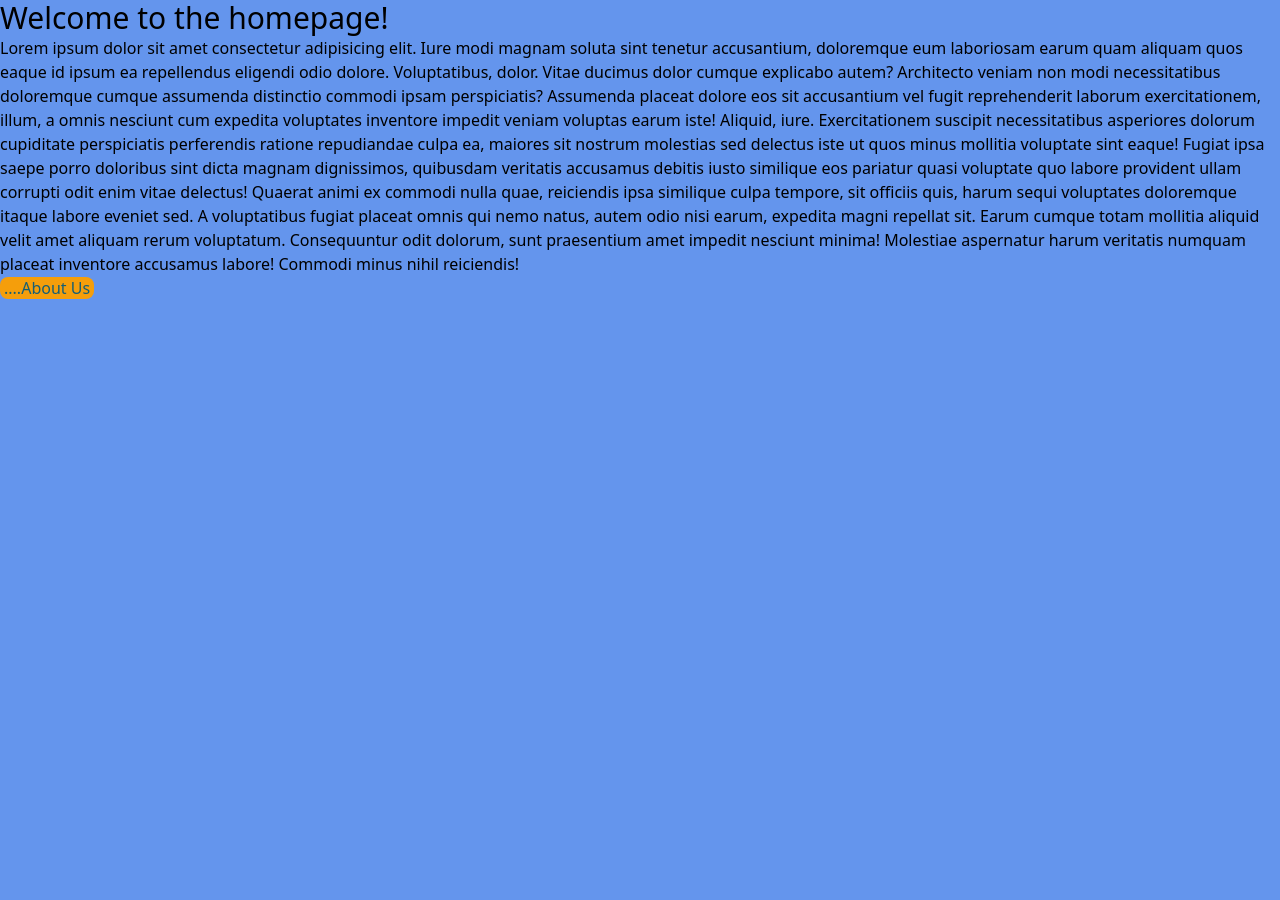
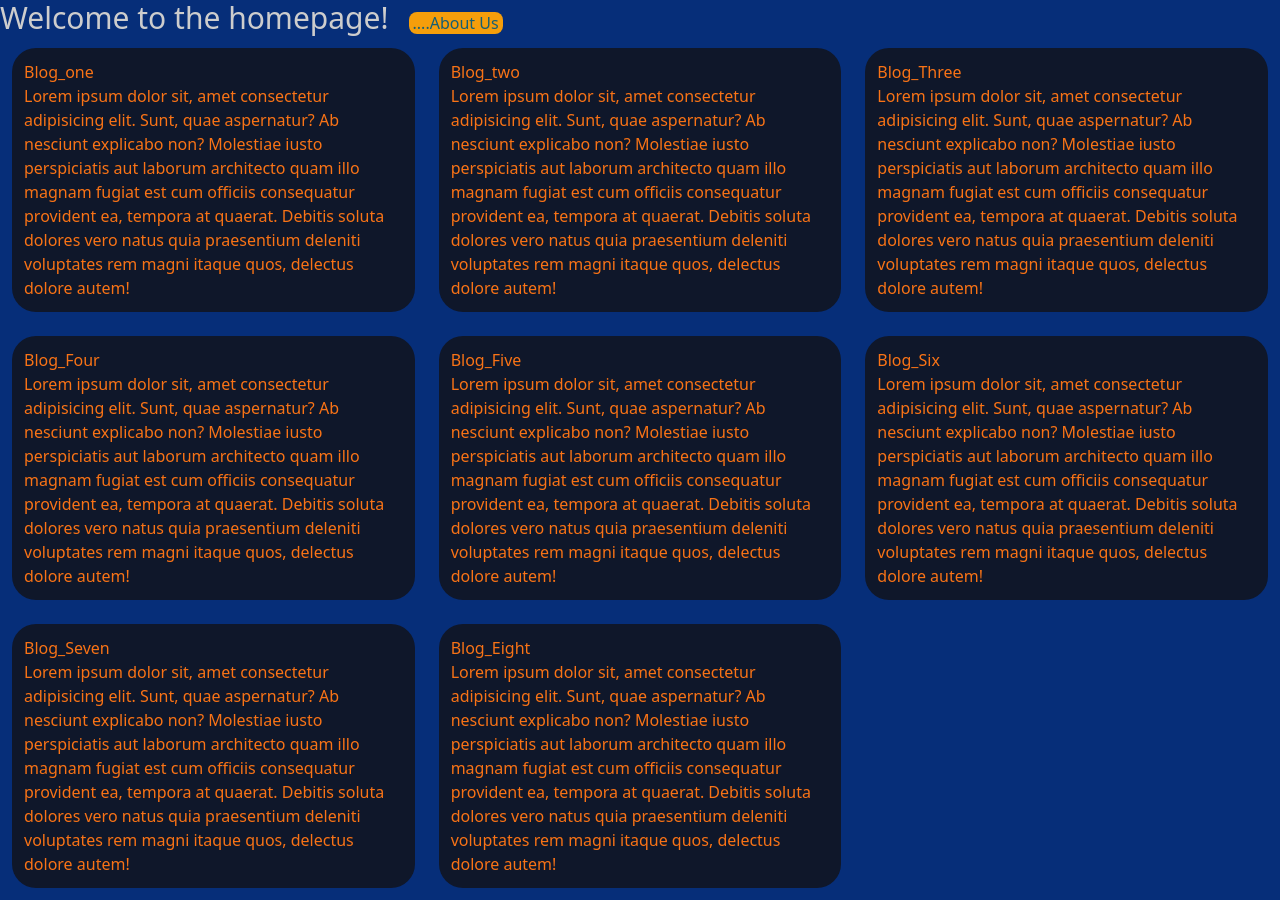
Before and after one commit to shbhm-0711/react-blog, a React (Create React App) app: page / in a window 1280 px wide. Before the commit the page ends 800 px from the top, so only its background shows below. Built offline with nearby package versions, Linux system fonts and the light colour scheme.

Commit message:
added blog browsing functionality

```diff
--- a/src/App.css
+++ b/src/App.css
@@ -1,3 +1,4 @@
 body{
-  background-color: cornflowerblue;
+  background-color: rgb(6, 46, 121);
+  color:rgb(205, 205, 205);
 }
--- a/src/App.js
+++ b/src/App.js
@@ -12,11 +12,41 @@ function App() {
       title: "Blog_one",
       body: "Lorem ipsum dolor sit, amet consectetur adipisicing elit. Sunt, quae aspernatur? Ab nesciunt explicabo non? Molestiae iusto perspiciatis aut laborum architecto quam illo magnam fugiat est cum officiis consequatur provident ea, tempora at quaerat. Debitis soluta dolores vero natus quia praesentium deleniti voluptates rem magni itaque quos, delectus dolore autem!",
     },
-    // {
-    //   id: 2,
-    //   title: "Blog_two",
-    //   body: "Lorem ipsum dolor sit, amet consectetur adipisicing elit. Sunt, quae aspernatur? Ab nesciunt explicabo non? Molestiae iusto perspiciatis aut laborum architecto quam illo magnam fugiat est cum officiis consequatur provident ea, tempora at quaerat. Debitis soluta dolores vero natus quia praesentium deleniti voluptates rem magni itaque quos, delectus dolore autem!",
-    // },
+    {
+      id: 2,
+      title: "Blog_two",
+      body: "Lorem ipsum dolor sit, amet consectetur adipisicing elit. Sunt, quae aspernatur? Ab nesciunt explicabo non? Molestiae iusto perspiciatis aut laborum architecto quam illo magnam fugiat est cum officiis consequatur provident ea, tempora at quaerat. Debitis soluta dolores vero natus quia praesentium deleniti voluptates rem magni itaque quos, delectus dolore autem!",
+    },
+    {
+      id: 3,
+      title: "Blog_Three",
+      body: "Lorem ipsum dolor sit, amet consectetur adipisicing elit. Sunt, quae aspernatur? Ab nesciunt explicabo non? Molestiae iusto perspiciatis aut laborum architecto quam illo magnam fugiat est cum officiis consequatur provident ea, tempora at quaerat. Debitis soluta dolores vero natus quia praesentium deleniti voluptates rem magni itaque quos, delectus dolore autem!",
+    },
+    {
+      id: 4,
+      title: "Blog_Four",
+      body: "Lorem ipsum dolor sit, amet consectetur adipisicing elit. Sunt, quae aspernatur? Ab nesciunt explicabo non? Molestiae iusto perspiciatis aut laborum architecto quam illo magnam fugiat est cum officiis consequatur provident ea, tempora at quaerat. Debitis soluta dolores vero natus quia praesentium deleniti voluptates rem magni itaque quos, delectus dolore autem!",
+    },
+    {
+      id: 5,
+      title: "Blog_Five",
+      body: "Lorem ipsum dolor sit, amet consectetur adipisicing elit. Sunt, quae aspernatur? Ab nesciunt explicabo non? Molestiae iusto perspiciatis aut laborum architecto quam illo magnam fugiat est cum officiis consequatur provident ea, tempora at quaerat. Debitis soluta dolores vero natus quia praesentium deleniti voluptates rem magni itaque quos, delectus dolore autem!",
+    },
+    {
+      id: 6,
+      title: "Blog_Six",
+      body: "Lorem ipsum dolor sit, amet consectetur adipisicing elit. Sunt, quae aspernatur? Ab nesciunt explicabo non? Molestiae iusto perspiciatis aut laborum architecto quam illo magnam fugiat est cum officiis consequatur provident ea, tempora at quaerat. Debitis soluta dolores vero natus quia praesentium deleniti voluptates rem magni itaque quos, delectus dolore autem!",
+    },
+    {
+      id: 7,
+      title: "Blog_Seven",
+      body: "Lorem ipsum dolor sit, amet consectetur adipisicing elit. Sunt, quae aspernatur? Ab nesciunt explicabo non? Molestiae iusto perspiciatis aut laborum architecto quam illo magnam fugiat est cum officiis consequatur provident ea, tempora at quaerat. Debitis soluta dolores vero natus quia praesentium deleniti voluptates rem magni itaque quos, delectus dolore autem!",
+    },
+    {
+      id: 8,
+      title: "Blog_Eight",
+      body: "Lorem ipsum dolor sit, amet consectetur adipisicing elit. Sunt, quae aspernatur? Ab nesciunt explicabo non? Molestiae iusto perspiciatis aut laborum architecto quam illo magnam fugiat est cum officiis consequatur provident ea, tempora at quaerat. Debitis soluta dolores vero natus quia praesentium deleniti voluptates rem magni itaque quos, delectus dolore autem!",
+    },
   ];
 
   return (
--- a/src/Blog.js
+++ b/src/Blog.js
@@ -1,5 +1,5 @@
 import React, { useEffect, useState } from "react";
-import { useParams } from "react-router-dom";
+import { Link, useParams } from "react-router-dom";
 
 const Blog = (props) => {
   const { id } = useParams();
@@ -9,11 +9,20 @@ const Blog = (props) => {
     if (blogn) {
       setBlog(blogn);
     }
-  }, []);
+  }, [id, props.blogs]);
   return (
     <>
-      <h1>{blog.title}</h1>
-      <p>{blog.body}</p>
+      <Link className="bg-amber-500 text-cyan-800 rounded-lg p-1 m-2" to="/">
+        ← go back
+      </Link>
+      {blog ? (
+        <>
+          <h1>{blog.title}</h1>
+          <p>{blog.body}</p>
+        </>
+      ) : (
+        <h1>Searching</h1>
+      )}
     </>
   );
 };
--- /dev/null
+++ b/src/Card.js
@@ -0,0 +1,18 @@
+import React from "react";
+import { Link } from "react-router-dom";
+
+const Card = (props) => {
+  const url = `./blog/${props.blogItem.id}`;
+  return (
+    <div className="p-3 basis-1/1 md:basis-1/2 xl:basis-1/3 ">
+      <div className="bg-slate-900 text-orange-500 flex-auto rounded-3xl p-3">
+        <Link to={url} className={props.className} {...props.others}>
+          <h1>{props.blogItem.title}</h1>
+          <p>{props.blogItem.body}</p>
+        </Link>
+      </div>
+    </div>
+  );
+};
+
+export default Card;
--- a/src/HomePage.js
+++ b/src/HomePage.js
@@ -1,44 +1,25 @@
 import React from "react";
 import { Link } from "react-router-dom";
+import Card from "./Card";
 
-const HomePage = () => {
+const HomePage = (props) => {
   return (
     <>
       <main>
-        <h2 className="text-3xl">Welcome to the homepage!</h2>
-        <p>
-          Lorem ipsum dolor sit amet consectetur adipisicing elit. Iure modi
-          magnam soluta sint tenetur accusantium, doloremque eum laboriosam
-          earum quam aliquam quos eaque id ipsum ea repellendus eligendi odio
-          dolore. Voluptatibus, dolor. Vitae ducimus dolor cumque explicabo
-          autem? Architecto veniam non modi necessitatibus doloremque cumque
-          assumenda distinctio commodi ipsam perspiciatis? Assumenda placeat
-          dolore eos sit accusantium vel fugit reprehenderit laborum
-          exercitationem, illum, a omnis nesciunt cum expedita voluptates
-          inventore impedit veniam voluptas earum iste! Aliquid, iure.
-          Exercitationem suscipit necessitatibus asperiores dolorum cupiditate
-          perspiciatis perferendis ratione repudiandae culpa ea, maiores sit
-          nostrum molestias sed delectus iste ut quos minus mollitia voluptate
-          sint eaque! Fugiat ipsa saepe porro doloribus sint dicta magnam
-          dignissimos, quibusdam veritatis accusamus debitis iusto similique eos
-          pariatur quasi voluptate quo labore provident ullam corrupti odit enim
-          vitae delectus! Quaerat animi ex commodi nulla quae, reiciendis ipsa
-          similique culpa tempore, sit officiis quis, harum sequi voluptates
-          doloremque itaque labore eveniet sed. A voluptatibus fugiat placeat
-          omnis qui nemo natus, autem odio nisi earum, expedita magni repellat
-          sit. Earum cumque totam mollitia aliquid velit amet aliquam rerum
-          voluptatum. Consequuntur odit dolorum, sunt praesentium amet impedit
-          nesciunt minima! Molestiae aspernatur harum veritatis numquam placeat
-          inventore accusamus labore! Commodi minus nihil reiciendis!
-        </p>
         <nav>
+          <h2 className="text-3xl inline-block">Welcome to the homepage!</h2>
           <Link
-            className="bg-amber-500 text-cyan-800 rounded-lg px-1"
+            className="bg-amber-500 text-cyan-800 rounded-lg px-1 m-5 "
             to="/about"
           >
             ....About Us
           </Link>
         </nav>
+        <div className="flex flex-wrap flex-row ">
+          {props.blogs.map((item) => {
+            return <Card className="" blogItem={item} key={item.id} />;
+          })}
+        </div>
       </main>
     </>
   );
```
